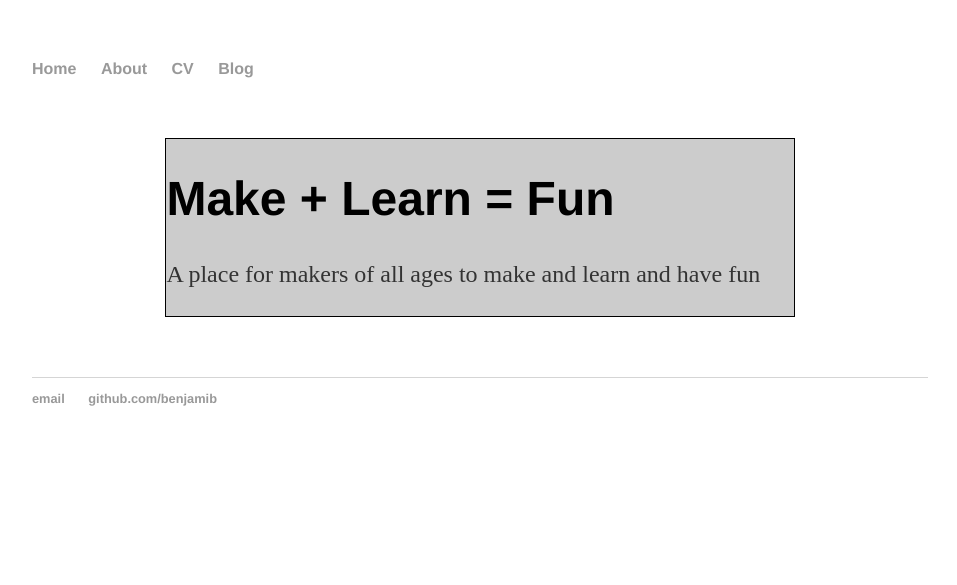
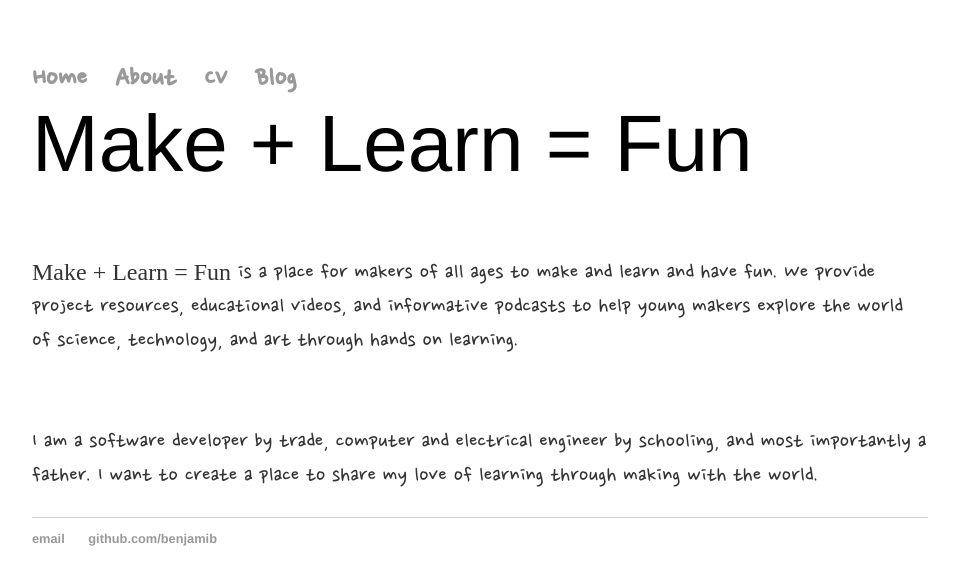
Before and after one commit to benjamib/benjamib.github.io, a Jekyll site: the page built from about/index.html, in a window 1280 px wide. Shown: the top 585 px of the page, without its empty margins (160-1117 px from the left). Built offline with Jekyll 4.4.1, drawn with Linux system fonts in a browser that asks for light colours; some web fonts are replaced.

Commit message:
Added styling and better about

```diff
--- a/_layouts/default.html
+++ b/_layouts/default.html
@@ -6,15 +6,20 @@
 			<link rel="stylesheet" type="text/css" href="/css/main.css" />
 		</head>
 		<body>
-			<nav>
+			<nav class="navigation">
 	    		<ul>
 	        		<li><a href="/">Home</a></li>
 		        	<li><a href="/about">About</a></li>
 	        		<li><a href="/cv">CV</a></li>
 	        		<li><a href="/blog">Blog</a></li>
 	    		</ul>
+					<div class="blurb">
+						<h1>Make + Learn = Fun</h1>
+					</div>
 			</nav>
+
 			<div class="container">
+
 
 			{{ content }}
 
--- a/_layouts/post.html
+++ b/_layouts/post.html
@@ -2,7 +2,7 @@
 layout: default
 ---
 
-<h1>{{page.title}}</h1>
+<h2>{{page.title}}</h2>
 <p class="meta">{{page.date | date_to_string}}</p>
 
 <div class="post">
--- a/about/index.html
+++ b/about/index.html
@@ -3,6 +3,14 @@ layout: default
 title: TEST
 ---
 <div class="blurb">
-	<h1>Make + Learn = Fun</h1>
-	<p>A place for makers of all ages to make and learn and have fun</p>
+	<p>
+		<span class="title">Make + Learn = Fun</span> is a place for makers of all ages to make and learn and have fun. We provide
+		project resources, educational videos, and informative podcasts to help young makers explore the world
+		of science, technology, and art through hands on learning.
+	</p>
+	<br/>
+	<p>
+		I am a software developer by trade, computer and electrical engineer by schooling, and most importantly a father. I want
+		to create a place to share my love of learning through making with the world.
+	</p>
 </div><!-- /.blurb -->
--- a/blog/index.html
+++ b/blog/index.html
@@ -2,10 +2,12 @@
 layout: default
 title: Test Blog
 ---
-	<h1>{{ page.title }}</h1>
 	<ul class="posts">
 
 	  {% for post in site.posts %}
 	    <li><span>{{ post.date | date_to_string }}</span> » <a href="{{ post.url }}" title="{{ post.title }}">{{ post.title }}</a></li>
+			<div class="content">
+				{{post.content}}
+			</div>
 	  {% endfor %}
 	</ul>
--- a/css/main.css
+++ b/css/main.css
@@ -1,12 +1,20 @@
+@import url('https://fonts.googleapis.com/css?family=Nanum+Pen+Script');
+@import url('https://fonts.googleapis.com/css?family=Cabin+Sketch');
+
 body {
     margin: 60px auto;
     width: 70%;
+    font-family:'Nanum Pen Script';
 }
 nav ul, footer ul {
     font-family:'Helvetica', 'Arial', 'Sans-Serif';
     padding: 0px;
     list-style: none;
     font-weight: bold;
+}
+nav ul{
+  font-family:'Nanum Pen Script','Helvetica', 'Arial', 'Sans-Serif';
+  font-size: 30px;
 }
 nav ul li, footer ul li {
     display: inline;
@@ -20,8 +28,9 @@ a:hover {
     text-decoration: underline;
 }
 h1 {
-    font-size: 3em;
-    font-family:'Helvetica', 'Arial', 'Sans-Serif';
+    font-size: 5em;
+    font-weight: lighter;
+    font-family:'Cabin Sketch', 'Helvetica', 'Arial', 'Sans-Serif';
 }
 p {
     font-size: 1.5em;
@@ -37,13 +46,12 @@ ul.posts {
     margin: 20px auto 40px;
     font-size: 1.5em;
 }
-
 ul.posts li {
     list-style: none;
 }
-.blurb{
-    margin: 60px auto;
-    width: 70%;
-    background-color:rgba(0,0,0,.2);
-    border:1px solid black;
+.blurb h1{
+  margin-top:-30px;
 }
+.title{
+  font-family: 'Cabin Sketch';
+}
--- a/index.html
+++ b/index.html
@@ -3,6 +3,5 @@ layout: default
 title: Ben Brewster, TEST
 ---
 <div class="blurb">
-	<h1>Make + Learn = Fun</h1>
 	<p>some explanation of what this thing is</p>
 </div><!-- /.blurb -->
```
